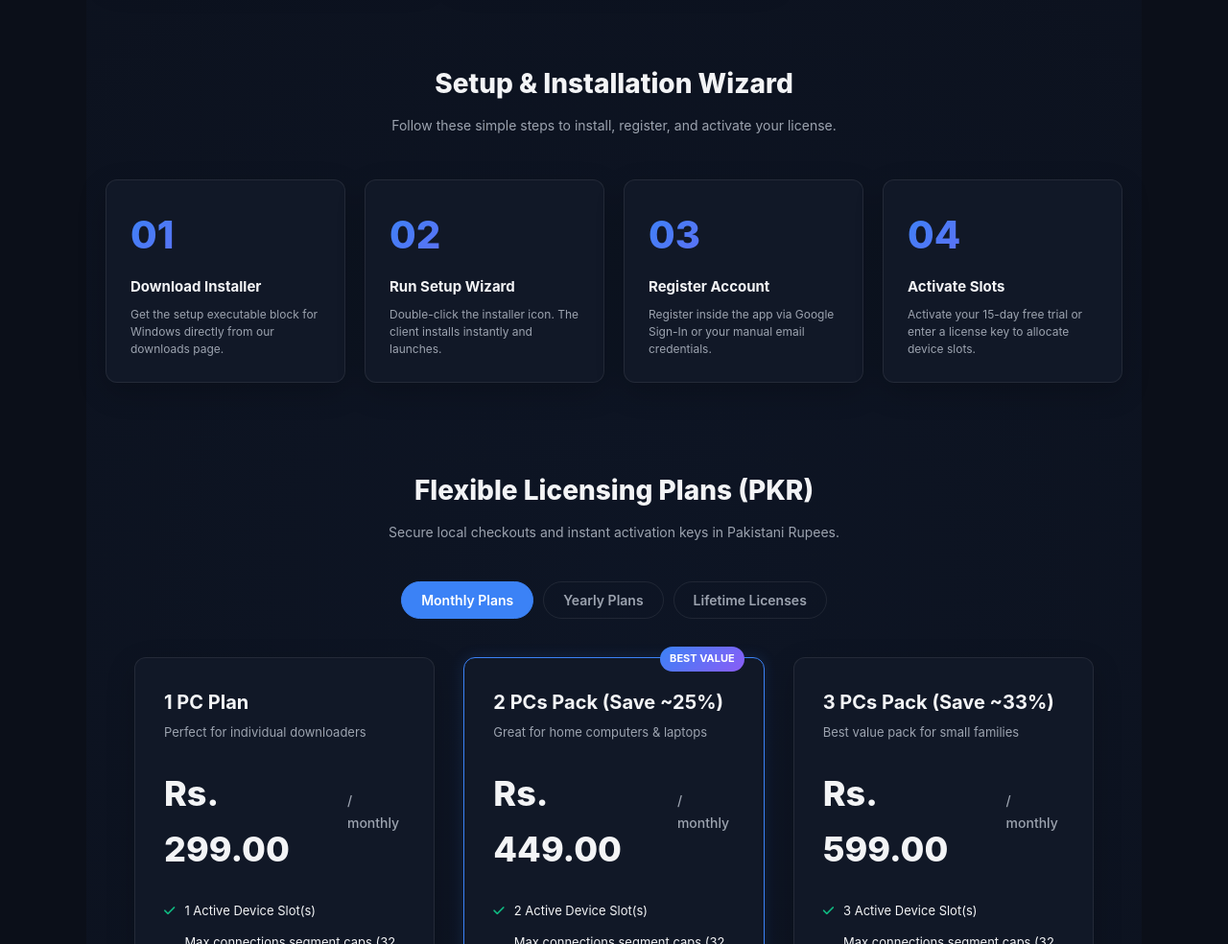
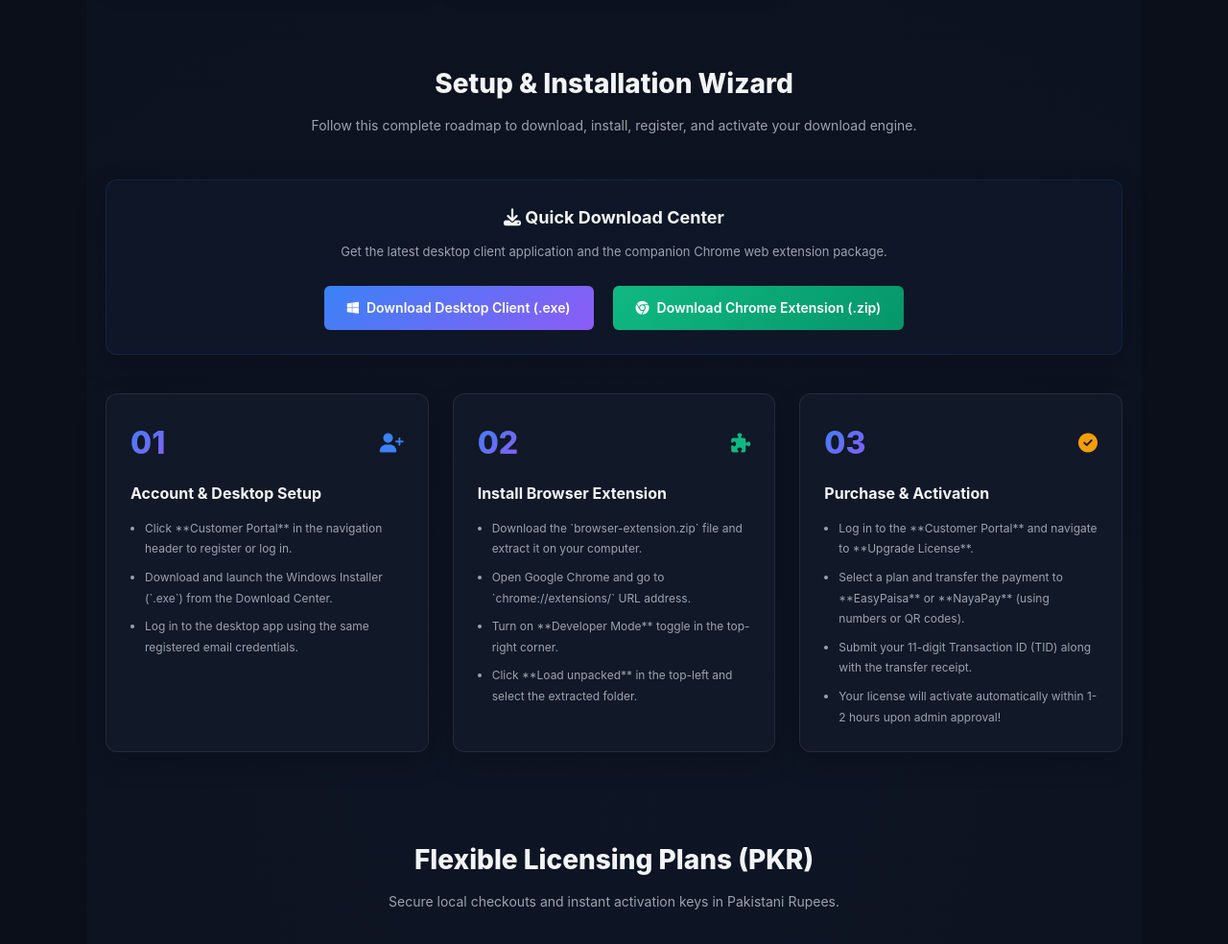
Before and after one commit to mairajroonjha/apna-downloader, a browser extension: page web/index.html in a window 1280 px wide. Shown: the part 1480-2464 px from the top of the page at 96% size. Drawn offline with Linux system fonts and the light colour scheme; no server answers.

Commit message:
deploy: update landing page with extension download and onboarding guides

```diff
--- a/web/index.html
+++ b/web/index.html
@@ -185,29 +185,66 @@
         <section id="install-guide" style="scroll-margin-top: 160px;">
             <div style="text-align: center; margin-bottom: 45px;">
                 <h2 style="font-size: 28px; font-weight: 800; margin-bottom: 10px;">Setup & Installation Wizard</h2>
-                <p style="color: var(--text-muted); font-size: 14px;">Follow these simple steps to install, register, and activate your license.</p>
+                <p style="color: var(--text-muted); font-size: 14px;">Follow this complete roadmap to download, install, register, and activate your download engine.</p>
             </div>
 
-            <div style="display: grid; grid-template-columns: repeat(auto-fit, minmax(220px, 1fr)); gap: 20px;">
-                <div class="card-glass card-3d" style="padding: 25px; text-align: left; position: relative;">
-                    <div style="font-size: 40px; font-weight: 800; background: var(--accent-gradient); -webkit-background-clip: text; -webkit-text-fill-color: transparent; margin-bottom: 10px;">01</div>
-                    <h3 style="font-size: 15px; margin-bottom: 8px;">Download Installer</h3>
-                    <p style="font-size: 12px; color: var(--text-muted); line-height: 1.5;">Get the setup executable block for Windows directly from our downloads page.</p>
+            <!-- Quick Download Center -->
+            <div class="card-glass" style="margin-bottom: 40px; padding: 25px 30px; text-align: center; background: rgba(59, 130, 246, 0.03); border-color: rgba(59, 130, 246, 0.15);">
+                <h3 style="font-size: 18px; margin-bottom: 10px; font-weight: 700;"><i class="fa-solid fa-download"></i> Quick Download Center</h3>
+                <p style="color: var(--text-muted); font-size: 13px; margin-bottom: 25px;">Get the latest desktop client application and the companion Chrome web extension package.</p>
+                <div style="display: flex; gap: 20px; justify-content: center; flex-wrap: wrap;">
+                    <a href="https://github.com/mairajroonjha/apna-downloader/releases/latest" target="_blank" class="btn-nav" style="padding: 12px 24px; font-size: 14px; display: inline-flex; align-items: center; gap: 8px;">
+                        <i class="fa-brands fa-windows"></i> Download Desktop Client (.exe)
+                    </a>
+                    <a href="browser-extension.zip" download class="btn-nav" style="padding: 12px 24px; font-size: 14px; display: inline-flex; align-items: center; gap: 8px; background: linear-gradient(135deg, #10b981 0%, #059669 100%);">
+                        <i class="fa-brands fa-chrome"></i> Download Chrome Extension (.zip)
+                    </a>
                 </div>
-                <div class="card-glass card-3d" style="padding: 25px; text-align: left;">
-                    <div style="font-size: 40px; font-weight: 800; background: var(--accent-gradient); -webkit-background-clip: text; -webkit-text-fill-color: transparent; margin-bottom: 10px;">02</div>
-                    <h3 style="font-size: 15px; margin-bottom: 8px;">Run Setup Wizard</h3>
-                    <p style="font-size: 12px; color: var(--text-muted); line-height: 1.5;">Double-click the installer icon. The client installs instantly and launches.</p>
+            </div>
+
+            <div style="display: grid; grid-template-columns: repeat(auto-fit, minmax(280px, 1fr)); gap: 25px;">
+                <!-- Step 1: Register & Install -->
+                <div class="card-glass" style="padding: 25px; text-align: left;">
+                    <div style="display: flex; justify-content: space-between; align-items: center; margin-bottom: 15px;">
+                        <span style="font-size: 32px; font-weight: 800; background: var(--accent-gradient); -webkit-background-clip: text; -webkit-text-fill-color: transparent;">01</span>
+                        <div style="font-size: 20px; color: var(--accent-color);"><i class="fa-solid fa-user-plus"></i></div>
+                    </div>
+                    <h3 style="font-size: 16px; margin-bottom: 12px; font-weight: 700;">Account & Desktop Setup</h3>
+                    <ul style="font-size: 12px; color: var(--text-muted); padding-left: 15px; line-height: 1.8;">
+                        <li style="margin-bottom: 8px;">Click **Customer Portal** in the navigation header to register or log in.</li>
+                        <li style="margin-bottom: 8px;">Download and launch the Windows Installer (`.exe`) from the Download Center.</li>
+                        <li>Log in to the desktop app using the same registered email credentials.</li>
+                    </ul>
                 </div>
-                <div class="card-glass card-3d" style="padding: 25px; text-align: left;">
-                    <div style="font-size: 40px; font-weight: 800; background: var(--accent-gradient); -webkit-background-clip: text; -webkit-text-fill-color: transparent; margin-bottom: 10px;">03</div>
-                    <h3 style="font-size: 15px; margin-bottom: 8px;">Register Account</h3>
-                    <p style="font-size: 12px; color: var(--text-muted); line-height: 1.5;">Register inside the app via Google Sign-In or your manual email credentials.</p>
+
+                <!-- Step 2: Install Chrome Extension -->
+                <div class="card-glass" style="padding: 25px; text-align: left;">
+                    <div style="display: flex; justify-content: space-between; align-items: center; margin-bottom: 15px;">
+                        <span style="font-size: 32px; font-weight: 800; background: var(--accent-gradient); -webkit-background-clip: text; -webkit-text-fill-color: transparent;">02</span>
+                        <div style="font-size: 20px; color: #10b981;"><i class="fa-solid fa-puzzle-piece"></i></div>
+                    </div>
+                    <h3 style="font-size: 16px; margin-bottom: 12px; font-weight: 700;">Install Browser Extension</h3>
+                    <ul style="font-size: 12px; color: var(--text-muted); padding-left: 15px; line-height: 1.8;">
+                        <li style="margin-bottom: 8px;">Download the `browser-extension.zip` file and extract it on your computer.</li>
+                        <li style="margin-bottom: 8px;">Open Google Chrome and go to `chrome://extensions/` URL address.</li>
+                        <li style="margin-bottom: 8px;">Turn on **Developer Mode** toggle in the top-right corner.</li>
+                        <li>Click **Load unpacked** in the top-left and select the extracted folder.</li>
+                    </ul>
                 </div>
-                <div class="card-glass card-3d" style="padding: 25px; text-align: left;">
-                    <div style="font-size: 40px; font-weight: 800; background: var(--accent-gradient); -webkit-background-clip: text; -webkit-text-fill-color: transparent; margin-bottom: 10px;">04</div>
-                    <h3 style="font-size: 15px; margin-bottom: 8px;">Activate Slots</h3>
-                    <p style="font-size: 12px; color: var(--text-muted); line-height: 1.5;">Activate your 15-day free trial or enter a license key to allocate device slots.</p>
+
+                <!-- Step 3: Payment & License Activation -->
+                <div class="card-glass" style="padding: 25px; text-align: left;">
+                    <div style="display: flex; justify-content: space-between; align-items: center; margin-bottom: 15px;">
+                        <span style="font-size: 32px; font-weight: 800; background: var(--accent-gradient); -webkit-background-clip: text; -webkit-text-fill-color: transparent;">03</span>
+                        <div style="font-size: 20px; color: var(--warning-color);"><i class="fa-solid fa-circle-check"></i></div>
+                    </div>
+                    <h3 style="font-size: 16px; margin-bottom: 12px; font-weight: 700;">Purchase & Activation</h3>
+                    <ul style="font-size: 12px; color: var(--text-muted); padding-left: 15px; line-height: 1.8;">
+                        <li style="margin-bottom: 8px;">Log in to the **Customer Portal** and navigate to **Upgrade License**.</li>
+                        <li style="margin-bottom: 8px;">Select a plan and transfer the payment to **EasyPaisa** or **NayaPay** (using numbers or QR codes).</li>
+                        <li style="margin-bottom: 8px;">Submit your 11-digit Transaction ID (TID) along with the transfer receipt.</li>
+                        <li>Your license will activate automatically within 1-2 hours upon admin approval!</li>
+                    </ul>
                 </div>
             </div>
         </section>
```
Also changed, not shown: 1 other file.
